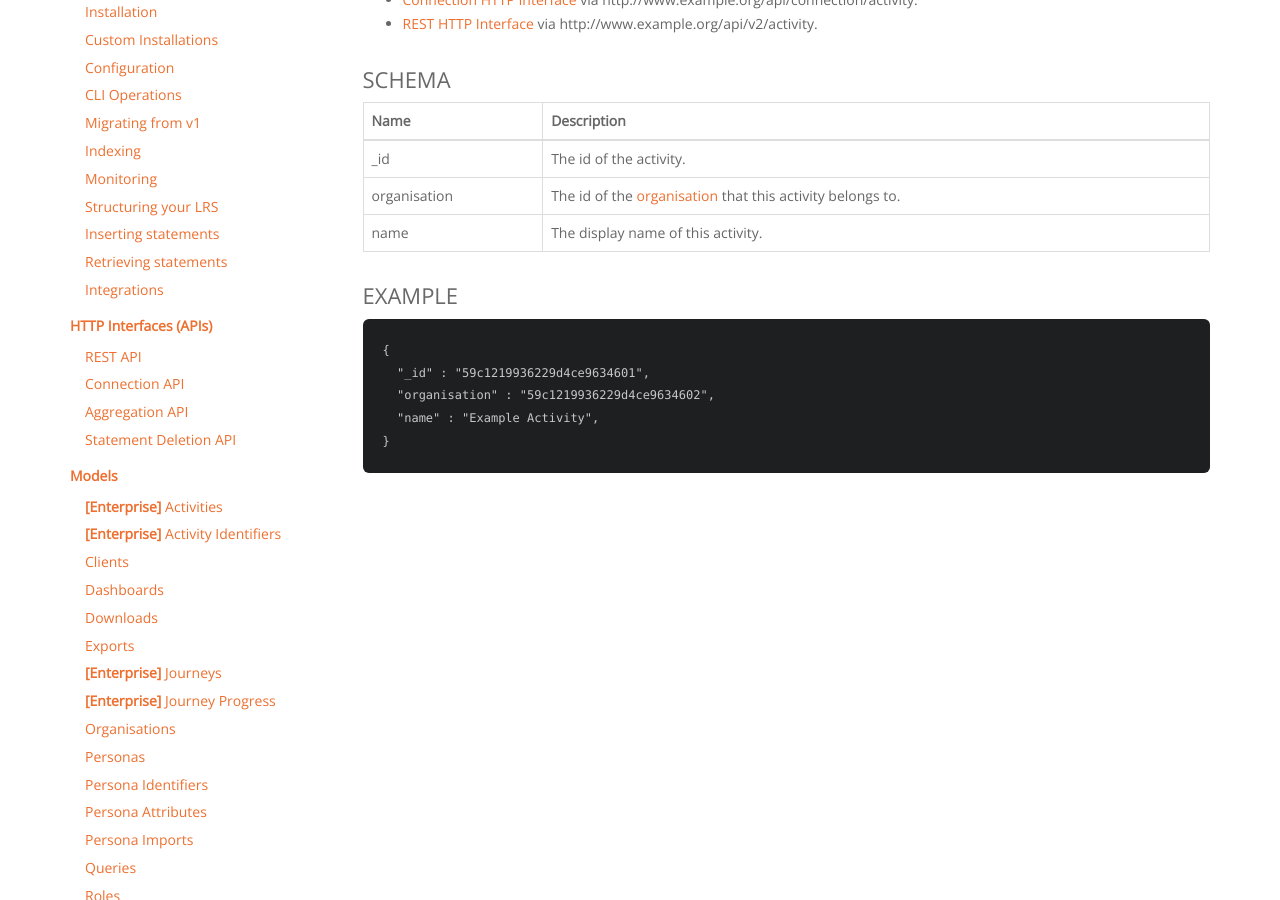
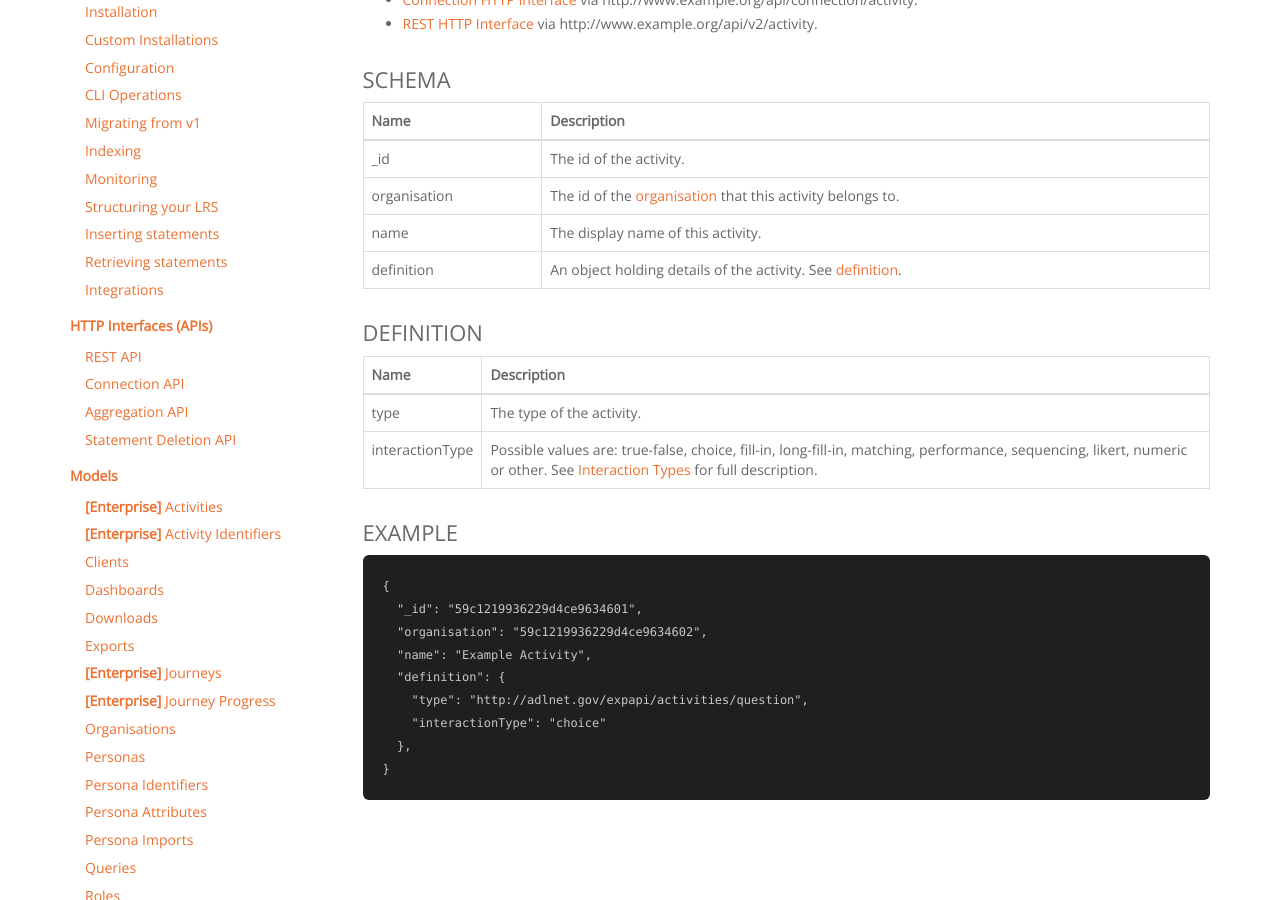
Before and after one commit to LearningLocker/docs, a Jekyll site: the page built from src/http-activities.md, in a window 1280 px wide and 900 px high, scrolled down 215 px. Built offline with Jekyll 4.4.1, drawn with Linux system fonts in a browser that asks for light colours; nearby versions of some CDN libraries; our own code applies the rules of GitHub Pages for plain Markdown files.

Commit message:
docs: Adds definition to activity model

````diff
--- a/src/http-activities.md
+++ b/src/http-activities.md
@@ -17,13 +17,25 @@ Name | Description
 _id | The id of the activity.
 organisation | The id of the [organisation](../http-organisations#schema) that this activity belongs to.
 name | The display name of this activity.
+definition | An object holding details of the activity. See [definition](#definition).
+
+### Definition
+
+Name | Description
+--- | ---
+type | The type of the activity.
+interactionType | Possible values are: true-false, choice, fill-in, long-fill-in, matching, performance, sequencing, likert, numeric or other. See [Interaction Types](https://github.com/adlnet/xAPI-Spec/blob/master/xAPI-Data.md#interaction-types) for full description.
 
 ### Example
 
 ```json
 {
-  "_id" : "59c1219936229d4ce9634601",
-  "organisation" : "59c1219936229d4ce9634602",
-  "name" : "Example Activity",
+  "_id": "59c1219936229d4ce9634601",
+  "organisation": "59c1219936229d4ce9634602",
+  "name": "Example Activity",
+  "definition": {
+    "type": "http://adlnet.gov/expapi/activities/question",
+    "interactionType": "choice"
+  },
 }
 ```
````
